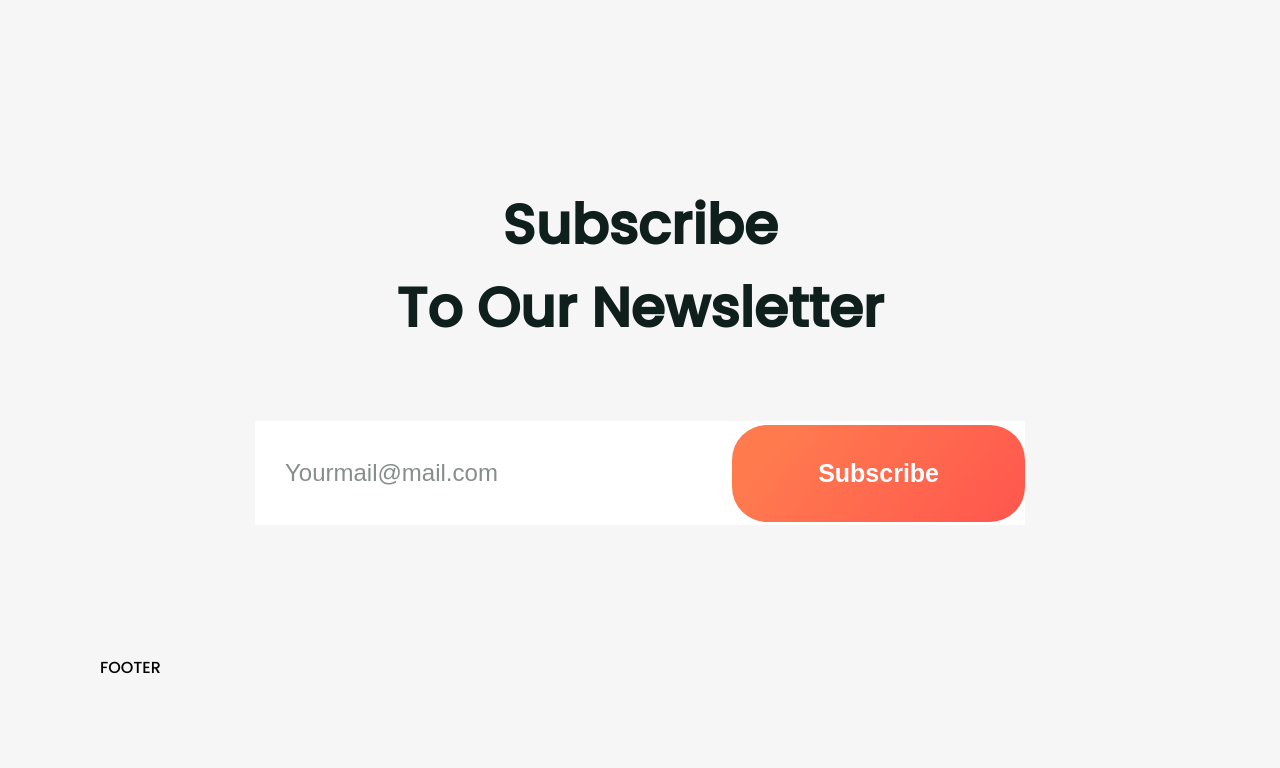
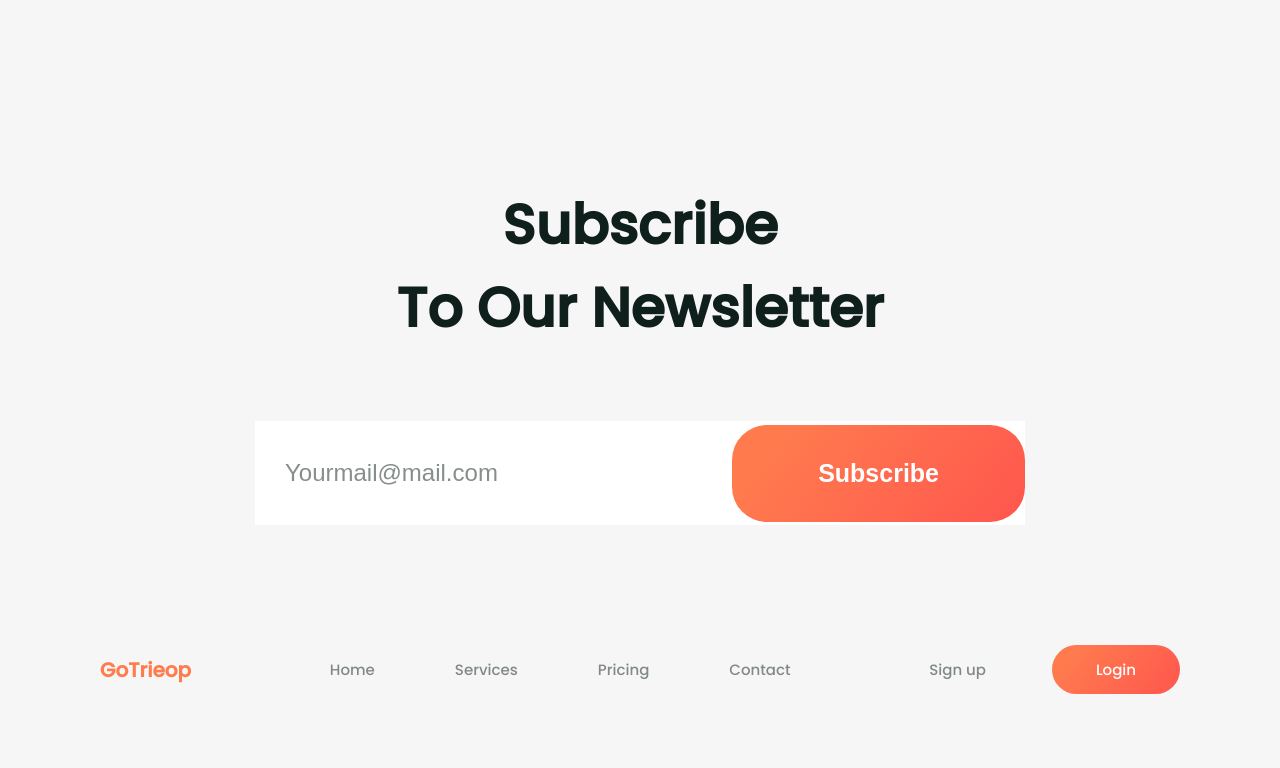
Before and after one commit to OleksandrHrachov/go_triepo, a website built with Vite: page index.html in a window 1280 px wide. Shown: the part 2994-3762 px from the top of the page. Before the commit the page ends 3674 px from the top, so only its background shows below. Built offline with nearby package versions, Linux system fonts and the light colour scheme; files whose address does not match are found by name.

Commit message:
add footer

```diff
--- a/index.html
+++ b/index.html
@@ -177,7 +177,19 @@
 
         </section>
       </main>
-      <footer class="footer">FOOTER</footer>
+      <footer class="footer">
+        <a href="/" class="footer__logo">GoTrieop</a>
+        <nav class="footer_nav">
+          <a class="footer_nav-link" href="#">Home</a>
+          <a class="footer_nav-link" href="#">Services</a>
+          <a class="footer_nav-link" href="#">Pricing</a>
+          <a class="footer_nav-link" href="#">Contact</a>
+        </nav>
+        <div class="footer__btns">
+          <a class="footer__btns-item footer__btns-sign-up" href="#">Sign up</a>
+          <a class="footer__btns-item footer__btns-login" href="#">Login</a>
+        </div>
+      </footer>
     </div>
     <script type="module" src="/main.js"></script>
   </body>
--- /dev/null
+++ b/styles/blocks/footer.scss
@@ -0,0 +1,128 @@
+.footer {
+  padding-bottom: 74px;
+  display: flex;
+  justify-content: space-between;
+  align-items: center;
+  gap: 10px;
+
+  &__logo {
+    font-size: 20px;
+    font-weight: 700;
+    text-decoration: none;
+    color: $color-orange;
+  }
+
+  &_nav {
+    display: flex;
+    gap: 80px;
+
+    &-link {
+      color: $color-green-dark;
+      text-decoration: none;
+      font-size: 15px;
+      text-transform: capitalize;
+      position: relative;
+      opacity: 0.5;
+
+      &::after {
+        content: "";
+        width: 0%;
+        height: 4px;
+        background-color: $color-green-dark;
+        z-index: 2;
+        position: absolute;
+        bottom: -4px;
+        left: 0;
+        border-radius: 10px;
+        opacity: 0.5;
+        transition: all 0.5s;
+      }
+
+      @include hover {
+        &:hover {
+          &::after {
+            content: "";
+            width: 100%;
+          }
+        }
+      }
+
+      &--active {
+        &::after {
+          content: "";
+          width: 75%;
+          height: 4px;
+          background-color: $color-green-dark;
+          z-index: 2;
+          position: absolute;
+          bottom: -4px;
+          left: 0;
+          border-radius: 10px;
+        }
+      }
+    }
+  }
+
+  &__btns {
+    display: flex;
+    gap: 66px;
+    align-items: center;
+
+    &-item {
+      text-decoration: none;
+      color: #fff;
+      font-size: 15px;
+      position: relative;
+      white-space: nowrap
+    }
+
+    &-sign-up {
+      color: $color-green-dark;
+      opacity: 0.5;
+      &::after {
+        content: "";
+        width: 0%;
+        height: 4px;
+        background-color: $color-green-dark;
+        z-index: 2;
+        position: absolute;
+        bottom: -4px;
+        left: 0;
+        border-radius: 10px;
+        opacity: 0.5;
+        transition: all 0.5s;
+      }
+
+      @include hover {
+        &:hover {
+          &::after {
+            content: "";
+            width: 100%;
+          }
+        }
+      }
+    }
+
+    &-login {
+      display: flex;
+      justify-content: center;
+      align-items: center;
+      width: 128px;
+      height: 49px;
+      border-radius: 100px;
+      background: linear-gradient(
+          130deg,
+          $color-orange-light 15.57%,
+          $color-orange-dark 95.03%
+        ),
+        #fff;
+      transition: all 0.5s;
+
+      @include hover {
+        &:hover {
+          font-weight: 700;
+        }
+      }
+    }
+  }
+}
--- a/styles/blocks/subscribe.scss
+++ b/styles/blocks/subscribe.scss
@@ -1,5 +1,5 @@
 .subscribe {
-  padding: 130px 0 118px;
+  padding: 130px 0 108px;
   color: $color-green-dark;
   display: flex;
   flex-direction: column;
--- a/styles/index.scss
+++ b/styles/index.scss
@@ -10,3 +10,4 @@
 @import './blocks/about.scss';
 @import './blocks/discount.scss';
 @import './blocks/subscribe.scss';
+@import './blocks/footer.scss';
--- a/styles/utils/var.scss
+++ b/styles/utils/var.scss
@@ -1,6 +1,7 @@
 $color-primary-background: #F6F6F6;
 $color-white-FE: #FEFEFE;
 $color-gray-C4: #C4C4C4;
+$color-orange: #FF7C4E;
 $color-orange-light: #ff7b4e;
 $color-orange-dark: #ff584e;
 $color-red-light: #FFAA99;
```
